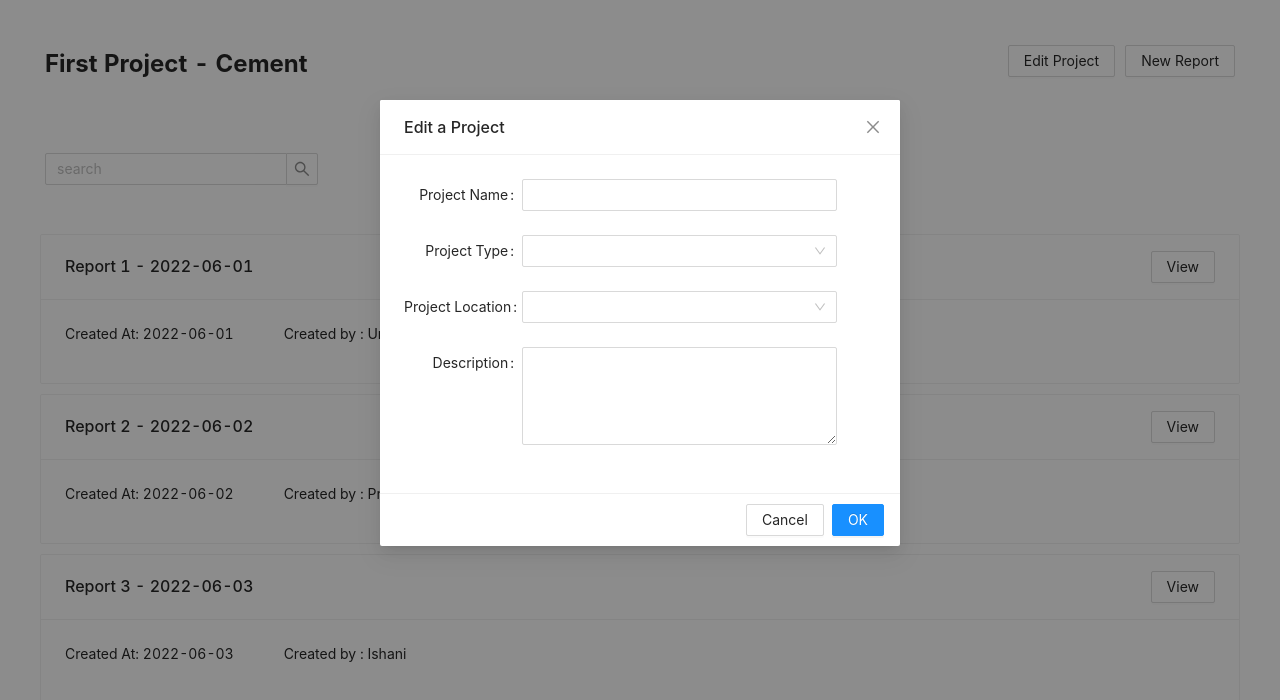
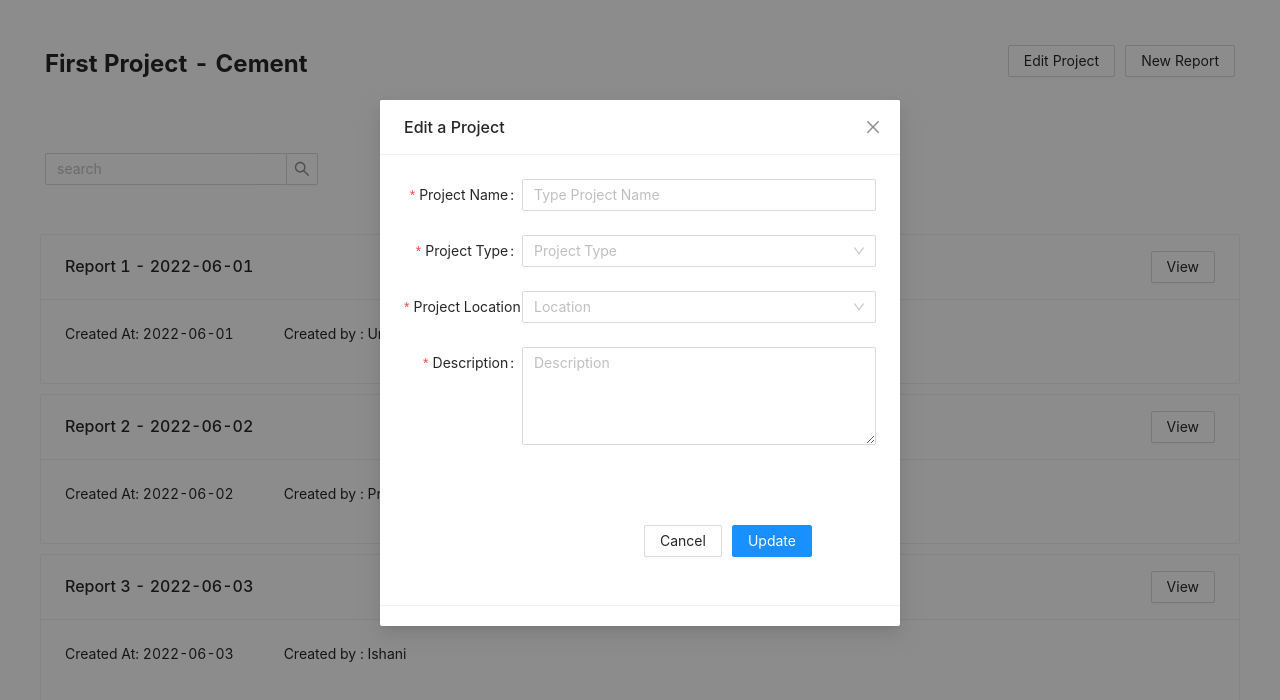
Before and after one commit to umair-zone/carbon-zero, a React (Create React App) app: page /projects/1/reports in a window 1280 px wide. Both pictures are taken after a click on the button "Edit Project". Shown: the top 700 px of the page. Built offline with nearby package versions, Linux system fonts and the light colour scheme.

Commit message:
commit014
commit014

```diff
--- a/src/atoms/ProjectButton.jsx
+++ b/src/atoms/ProjectButton.jsx
@@ -1,7 +1,8 @@
-import {Modal } from 'antd';
+import {Modal,Form,Button,Input,Select,} from 'antd';
 import React, { useState } from 'react';
-import PopupForm from '../components/PopupForm';
 import RouteButton from './RouteButton';
+const { TextArea } = Input;
+
 
 const ProjectButton = (props) => {
      const [isModalVisible, setIsModalVisible] = useState(false);
@@ -21,10 +22,97 @@ const ProjectButton = (props) => {
      return (
                <>
                <RouteButton title={props.title} onClick={showModal} />
-               <Modal title={props.modaltitle} visible={isModalVisible} onOk={handleOk} onCancel={handleCancel}>
-                <PopupForm/>
-               </Modal>
-               </>
+               <Modal
+                title={props.modaltitle}
+                visible={isModalVisible}
+                onOk={handleOk}
+                onCancel={handleCancel}
+                footer={[ ]}>
+
+              <Form
+                    labelCol={{ span: 6,}}
+                    wrapperCol={{span: 18,}}
+                    layout="horizontal"
+                    autoComplete='off'
+                    onFinish={(values) => {
+                      console.log(values);
+                      handleOk();
+                    }}
+
+                    >
+                    <Form.Item
+                      name ="projectName"
+                      label="Project Name"
+                      rules={[{
+                        required:true,
+                        message:"Please enter project name"
+                        }]}
+                    >
+                      <Input placeholder='Type Project Name'/>
+                    </Form.Item>
+
+                    <Form.Item
+                    name = "projectType"
+                    label="Project Type"
+                    rules={[{
+                      required:true,
+                      message:"Please enter project type"
+                    }]}
+                    >
+                      <Select
+                      placeholder="Project Type"
+                      name = "projectType"
+                      rules={[{
+                        required:true,
+                        message:"Please select project type"
+                    }]}
+                      >
+                        <Select.Option value="Cement">Cement</Select.Option>
+                        <Select.Option value="Highway">Highway</Select.Option>
+                        <Select.Option value="Coal">Coal</Select.Option>
+                      </Select>
+                    </Form.Item>
+
+                    <Form.Item
+                    label="Project Location"
+                    name = "projectLocation"
+                    rules={[{
+                      required:true,
+                      message:"Please select a location"
+                    }]}
+                    >
+                      <Select placeholder='Location'>
+                          <Select.Option value="demo">Sri Lanka</Select.Option>
+                      </Select>
+                    </Form.Item>
+                    <Form.Item
+                    label="Description"
+                    name = "decs"
+                    rules={[{
+                      required:true,
+                      message:"Please enter a description about the project"
+                    }]}
+                    >
+                      <TextArea placeholder="Description" rows={4} />
+                    </Form.Item>
+                    <Form.Item>
+                    </Form.Item>
+
+                    <Form.Item style={{marginLeft:"240px"}}>
+                       <Button key="cancel" onClick={handleCancel}>
+                          Cancel
+                       </Button>
+                       <Button
+                       style={{marginLeft:"10px"}}
+                       key="submit" type="primary"
+                       htmlType='submit'>
+                           {props.btnstate}
+                       </Button>
+                    </Form.Item>
+
+              </Form>
+              </Modal>
+              </>
           );
 }
 
--- a/src/components/PopupForm.jsx
+++ /dev/null
@@ -1,34 +0,0 @@
-import React from 'react';
-import {Form, Input,Select,} from 'antd';
-const { TextArea } = Input;
-
-const PopupForm = () => {
-
-  return (
-    <Form
-      labelCol={{ span: 6,}}
-      wrapperCol={{span: 16,}}
-      layout="horizontal" >
-
-      <Form.Item label="Project Name">
-        <Input />
-      </Form.Item>
-      <Form.Item label="Project Type">
-        <Select>
-          <Select.Option value="demo">Demo</Select.Option>
-        </Select>
-      </Form.Item>
-
-      <Form.Item label="Project Location">
-        <Select>
-          <Select.Option value="demo">location</Select.Option>
-        </Select>
-      </Form.Item>
-      <Form.Item label="Description">
-        <TextArea rows={4} />
-      </Form.Item>
-    </Form>
-  );
-};
-
-export default PopupForm;
--- a/src/components/ProjectPanel.jsx
+++ b/src/components/ProjectPanel.jsx
@@ -40,6 +40,7 @@ const ProjectPanel = () => {
                             <StyledProjectButton
                             title="Create Project +"
                             modaltitle="Create a Project"
+                            btnstate="Submit"
                             />
                       </Form.Item>
                    </StyledRow>
--- a/src/components/ReportPanel.jsx
+++ b/src/components/ReportPanel.jsx
@@ -54,6 +54,7 @@ const ReportPanel = () => {
                       <ProjectButton
                         title="Edit Project"
                         modaltitle="Edit a Project"
+                        btnstate="Update"
                        />
                       <RouteButton title="New Report" onClick={sayHello}/>
                       </Form.Item>
--- a/src/pages/Projects.jsx
+++ b/src/pages/Projects.jsx
@@ -17,7 +17,7 @@ const StyledLayout = styled(Layout)`
 const details=[
   {id:1,title :"First Project", type:"Cement", createdBy:"Umair", createdAt:"2022-06-01"},
   {id:2,title :"Second Project", type:"Highway", createdBy:"Prasan",createdAt:"2022-06-02" },
-  {id:3,title :"Third Project",type:"Other",createdBy:"Ishani",createdAt:"2022-06-03"}
+  {id:3,title :"Third Project",type:"Coal",createdBy:"Ishani",createdAt:"2022-06-03"}
 ]
 
 const Projects = () => {
--- a/src/pages/Reports.jsx
+++ b/src/pages/Reports.jsx
@@ -13,7 +13,7 @@ const StyledForm = styled.form`
 const details=[
   {id:1, projectId:1,title :"Report 1", type:"Cement", createdBy:"Umair", createdAt:"2022-06-01"},
   {id:2,projectId:2,title :"Report 2", type:"Highway", createdBy:"Prasan",createdAt:"2022-06-02" },
-  {id:3,projectId:3,title :"Report 3",type:"Other",createdBy:"Ishani",createdAt:"2022-06-03"}
+  {id:3,projectId:3,title :"Report 3",type:"Coal",createdBy:"Ishani",createdAt:"2022-06-03"}
 ]
 
 const Reports = (props) => {
```
Also changed, not shown: src/atoms/Index.js (deleted), src/components/Index.js (deleted).
